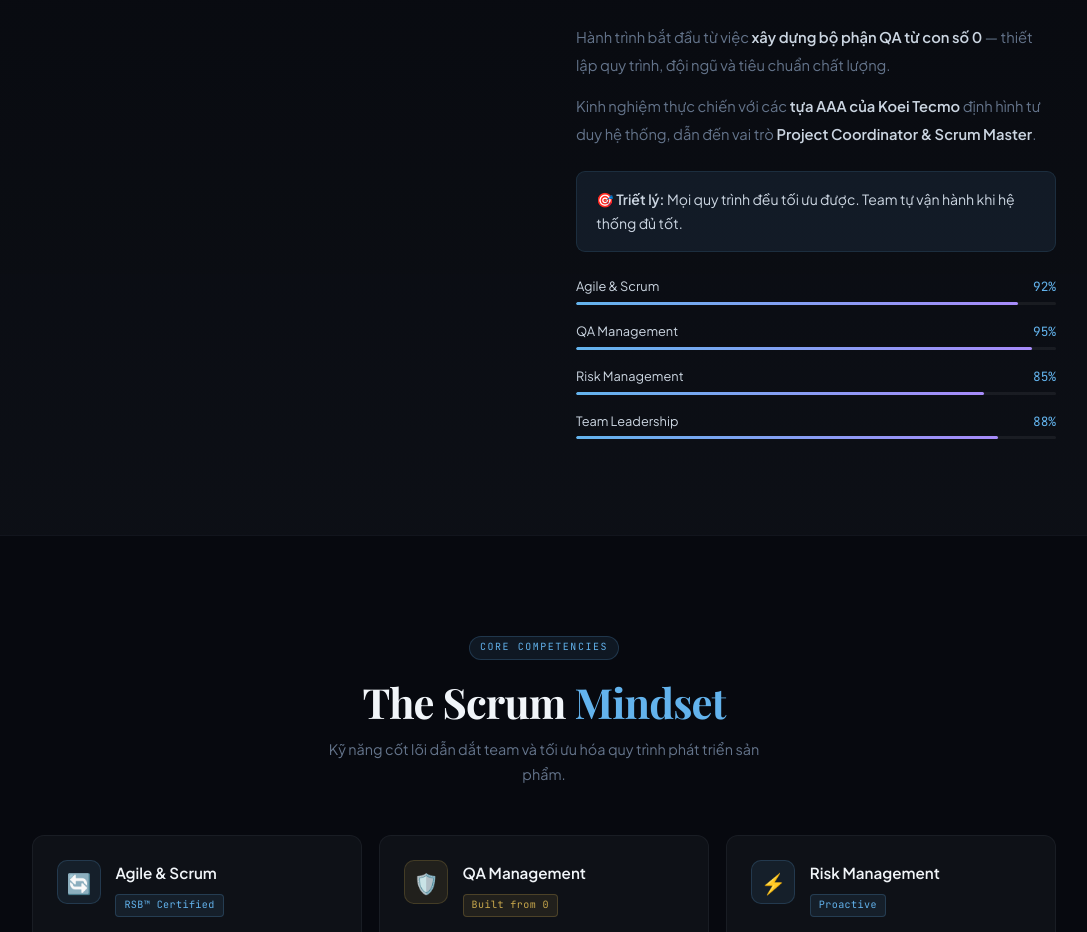
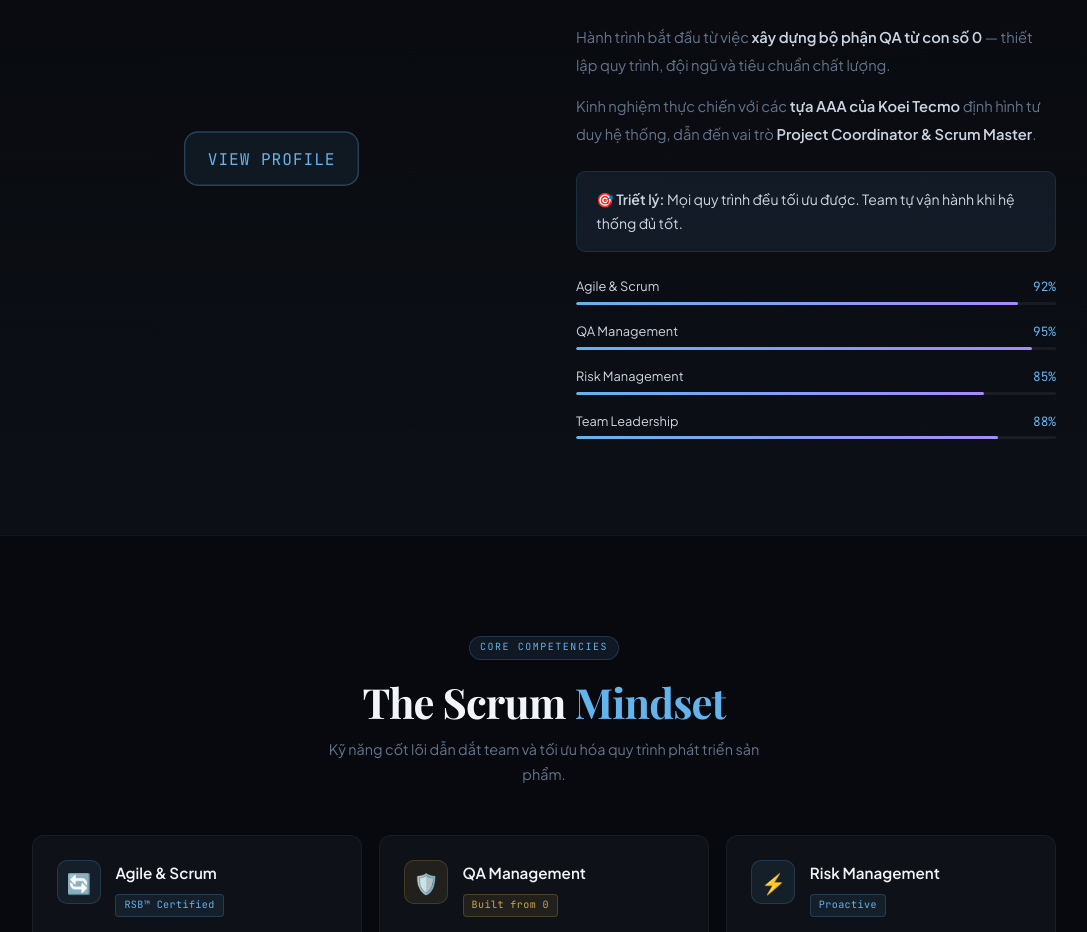
Before and after one commit to okean8901/DN_Portfolio, a React (Vite) app: page / in a window 1280 px wide. Shown: the part 1033-1965 px from the top of the page, without its empty margins (96-1183 px from the left). Built offline with nearby package versions, Linux system fonts and the light colour scheme.

Commit message:
fix linkedin

```diff
--- a/src/App.jsx
+++ b/src/App.jsx
@@ -16,12 +16,30 @@ export default function App() {
   usePageEffects();
 
   useEffect(() => {
-    if (document.querySelector(`script[src="${LINKEDIN_BADGE_SCRIPT}"]`)) return;
+    const existing = document.querySelector(`script[src="${LINKEDIN_BADGE_SCRIPT}"]`);
+    if (existing) {
+      // In case script loaded before React mounted the badge element.
+      window.setTimeout(() => {
+        try {
+          window.LI?.ProfileBadge?.init?.();
+        } catch {
+          // ignore
+        }
+      }, 0);
+      return;
+    }
     const script = document.createElement('script');
     script.src = LINKEDIN_BADGE_SCRIPT;
     script.async = true;
     script.defer = true;
     script.type = 'text/javascript';
+    script.onload = () => {
+      try {
+        window.LI?.ProfileBadge?.init?.();
+      } catch {
+        // ignore
+      }
+    };
     document.body.appendChild(script);
   }, []);
 
--- a/src/components/About.jsx
+++ b/src/components/About.jsx
@@ -1,25 +1,91 @@
+import { useEffect, useMemo, useRef, useState } from 'react';
+
+const LINKEDIN_PROFILE_URL =
+  'https://vn.linkedin.com/in/d%C6%B0%C6%A1ng-nguy%E1%BB%85n-%C4%91%C4%83ng-a87665346?trk=profile-badge';
+
 export function About() {
+  const badgeRef = useRef(null);
+  const [badgeReady, setBadgeReady] = useState(false);
+  const [fallbackVisible, setFallbackVisible] = useState(false);
+
+  const vanity = useMemo(() => 'dương-nguyễn-đăng-a87665346', []);
+
+  useEffect(() => {
+    const el = badgeRef.current;
+    if (!el) return;
+
+    // Try to trigger LinkedIn badge parsing when the element exists (React timing).
+    const tryInit = () => {
+      try {
+        window.LI?.ProfileBadge?.init?.();
+      } catch {
+        // ignore
+      }
+    };
+
+    tryInit();
+
+    const mo = new MutationObserver(() => {
+      // When LinkedIn script renders, it injects extra nodes into the container.
+      if (el.childElementCount > 1) setBadgeReady(true);
+    });
+    mo.observe(el, { childList: true, subtree: true });
+
+    const t1 = window.setTimeout(() => tryInit(), 700);
+    const t2 = window.setTimeout(() => tryInit(), 1600);
+    const t3 = window.setTimeout(() => {
+      if (!badgeReady && el.childElementCount <= 1) setFallbackVisible(true);
+    }, 2500);
+
+    return () => {
+      window.clearTimeout(t1);
+      window.clearTimeout(t2);
+      window.clearTimeout(t3);
+      mo.disconnect();
+    };
+    // eslint-disable-next-line react-hooks/exhaustive-deps
+  }, []);
+
   return (
     <section id="about" className="bg-s">
       <div className="container">
         <div className="about-grid">
           <div className="reveal" style={{ display: 'flex', alignItems: 'center', justifyContent: 'center', maxWidth: '100%' }}>
             <div
+              ref={badgeRef}
               className="badge-base LI-profile-badge"
               data-locale="en_US"
               data-size="medium"
               data-theme="dark"
               data-type="VERTICAL"
-              data-vanity="dương-nguyễn-đăng-a87665346"
+              data-vanity={vanity}
               data-version="v1"
               style={{ maxWidth: '100%', transform: 'scale(1.4)' }}
             >
               <a
                 className="badge-base__link LI-simple-link"
-                href="https://vn.linkedin.com/in/d%C6%B0%C6%A1ng-nguy%E1%BB%85n-%C4%91%C4%83ng-a87665346?trk=profile-badge"
-                style={{ display: 'none' }}
+                href={LINKEDIN_PROFILE_URL}
+                target="_blank"
+                rel="noreferrer"
+                style={{
+                  display: fallbackVisible ? 'inline-flex' : 'none',
+                  marginTop: 10,
+                  alignItems: 'center',
+                  justifyContent: 'center',
+                  gap: 8,
+                  padding: '0.55rem 1rem',
+                  borderRadius: 10,
+                  border: '1px solid rgba(99,179,237,.28)',
+                  color: 'var(--accent)',
+                  background: 'rgba(99,179,237,.07)',
+                  fontFamily: 'var(--font-mono)',
+                  fontSize: '0.72rem',
+                  letterSpacing: '0.06em',
+                  textTransform: 'uppercase',
+                  textDecoration: 'none',
+                }}
               >
-                Dương Nguyễn Đăng
+                View profile
               </a>
             </div>
           </div>
```
